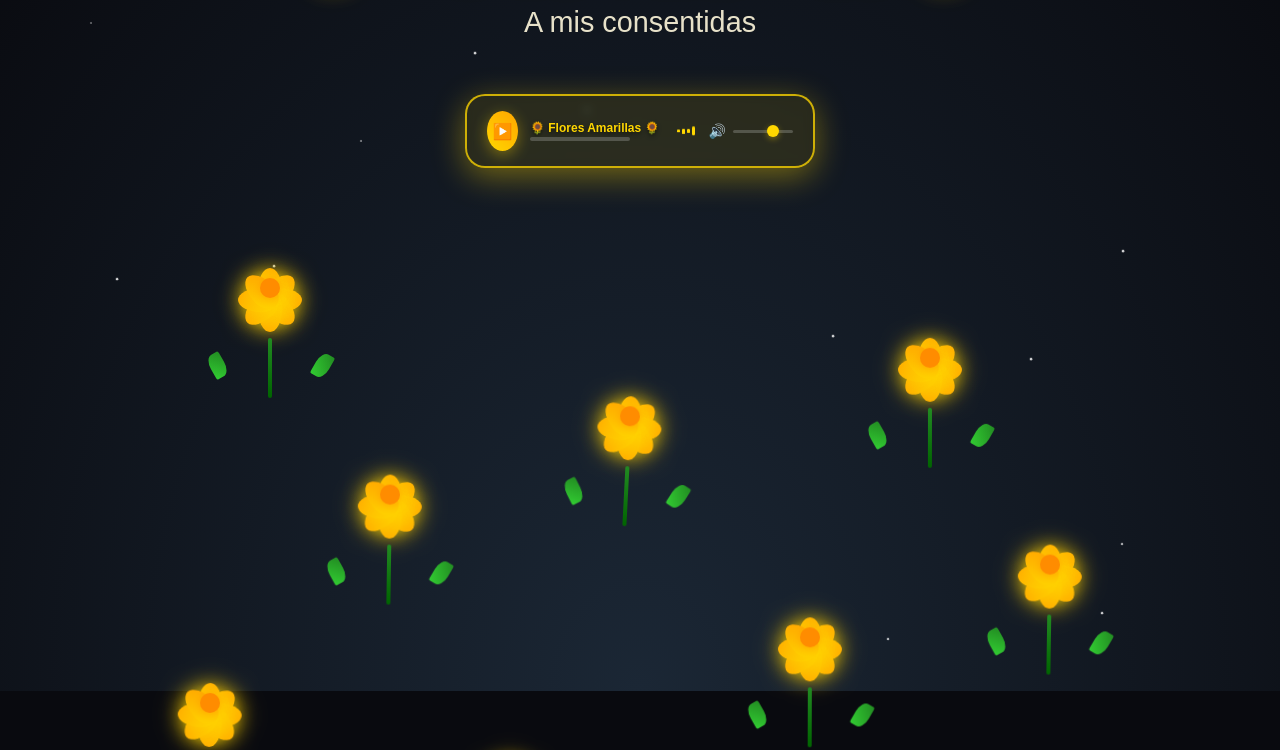
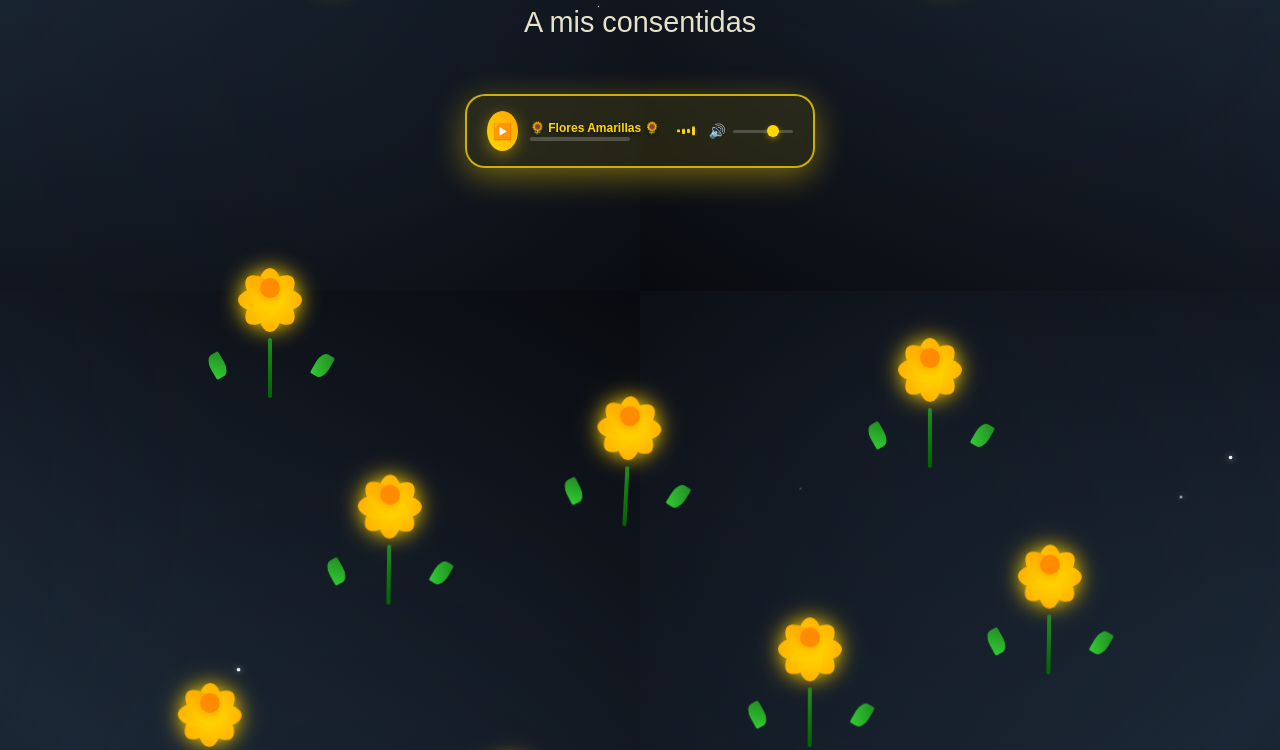
Before and after one commit to Surcagua/Surcagua, a plain HTML site: page index.html in a window 1280 px wide. Shown: the part 109-859 px from the top of the page. Drawn offline with Linux system fonts and the light colour scheme.

Commit message:
Add files via upload

```diff
--- a/index.html
+++ b/index.html
@@ -37,36 +37,61 @@
             user-select: none;
         }
 
-        /* Fondo de universo */
+        /* Fondo de universo infinito */
         .universe {
             position: fixed;
-            top: 0;
-            left: 0;
-            width: 100vw;
-            height: 100vh;
-            min-height: 100vh;
-            min-height: -webkit-fill-available; /* iOS Safari */
-            background: radial-gradient(ellipse at bottom, #1B2735 0%, #090A0F 100%);
+            top: -50vh;
+            left: -50vw;
+            width: 200vw;
+            height: 200vh;
+            background:
+                radial-gradient(ellipse 800px 600px at 25% 25%, #1B2735 0%, rgba(27, 39, 53, 0.8) 40%, transparent 70%),
+                radial-gradient(ellipse 600px 400px at 75% 75%, #1B2735 0%, rgba(27, 39, 53, 0.6) 30%, transparent 60%),
+                radial-gradient(ellipse 1000px 800px at 50% 100%, #1B2735 0%, rgba(27, 39, 53, 0.4) 50%, transparent 80%),
+                linear-gradient(0deg, #090A0F 0%, #1B2735 50%, #090A0F 100%);
+            background-size:
+                200vw 200vh,
+                200vw 200vh,
+                200vw 200vh,
+                200vw 200vh;
+            background-repeat: repeat;
             background-attachment: fixed;
-            background-size: cover;
-            background-repeat: no-repeat;
+            z-index: -2;
+            overflow: hidden;
+        }
+
+        /* Capa adicional para asegurar cobertura infinita */
+        .universe::before {
+            content: '';
+            position: absolute;
+            top: -100vh;
+            left: -100vw;
+            width: 400vw;
+            height: 400vh;
+            background:
+                radial-gradient(circle at 20% 20%, rgba(27, 39, 53, 0.3) 0%, transparent 50%),
+                radial-gradient(circle at 80% 80%, rgba(27, 39, 53, 0.2) 0%, transparent 40%),
+                radial-gradient(ellipse at center, #090A0F 0%, #1B2735 50%, #090A0F 100%);
+            background-size:
+                100vw 100vh,
+                100vw 100vh,
+                200vw 200vh;
+            background-repeat: repeat;
             z-index: -1;
-            overflow: hidden;
-        }
-
-        /* Estrellas animadas */
+        }
+
+        /* Estrellas animadas infinitas */
         .stars {
             position: fixed;
-            top: 0;
-            left: 0;
-            width: 100vw;
-            height: 100vh;
-            min-height: 100vh;
-            min-height: -webkit-fill-available; /* iOS Safari */
+            top: -50vh;
+            left: -50vw;
+            width: 200vw;
+            height: 200vh;
             z-index: -1;
-            overflow: hidden;
-        }
-
+            overflow: visible;
+        }
+
+        /* Estrellas con distribución infinita */
         .star {
             position: absolute;
             width: 2px;
@@ -74,6 +99,7 @@
             background: white;
             border-radius: 50%;
             animation: twinkle 2s infinite alternate;
+            box-shadow: 0 0 6px rgba(255, 255, 255, 0.8);
         }
 
         @keyframes twinkle {
@@ -410,7 +436,7 @@
             }
         }
 
-        /* Optimizaciones para dispositivos móviles - fondo completo */
+        /* Optimizaciones para dispositivos móviles - fondo infinito */
         @media (max-width: 768px) {
             html {
                 height: 100%;
@@ -432,24 +458,33 @@
 
             .universe {
                 position: fixed;
-                top: -10px; /* Compensar posibles espacios */
-                left: -10px;
-                width: calc(100vw + 20px);
-                height: calc(100vh + 20px);
-                min-height: calc(100vh + 20px);
-                min-height: -webkit-fill-available;
-                background: radial-gradient(ellipse at bottom, #1B2735 0%, #090A0F 100%);
-                z-index: -1;
+                top: -100vh; /* Mayor extensión para móviles */
+                left: -100vw;
+                width: 300vw;
+                height: 300vh;
+                background:
+                    radial-gradient(ellipse 800px 600px at 50% 50%, #1B2735 0%, rgba(27, 39, 53, 0.6) 40%, transparent 70%),
+                    linear-gradient(0deg, #090A0F 0%, #1B2735 50%, #090A0F 100%);
+                background-size:
+                    150vw 150vh,
+                    300vw 300vh;
+                background-repeat: repeat;
+                z-index: -2;
+            }
+
+            .universe::before {
+                width: 500vw;
+                height: 500vh;
+                top: -150vh;
+                left: -150vw;
             }
 
             .stars {
                 position: fixed;
-                top: -10px;
-                left: -10px;
-                width: calc(100vw + 20px);
-                height: calc(100vh + 20px);
-                min-height: calc(100vh + 20px);
-                min-height: -webkit-fill-available;
+                top: -100vh;
+                left: -100vw;
+                width: 300vw;
+                height: 300vh;
                 z-index: -1;
             }
 
@@ -1325,32 +1360,46 @@
     </div>
 
     <script>
-        // Crear estrellas animadas (optimizado para dispositivos)
+        // Crear estrellas animadas infinitas (optimizado para dispositivos)
         function createStars() {
             const starsContainer = document.querySelector('.stars');
             // Detección más precisa de dispositivos móviles
             const isMobile = /Android|webOS|iPhone|iPad|iPod|BlackBerry|IEMobile|Opera Mini/i.test(navigator.userAgent) || window.innerWidth <= 768;
             const isLowEnd = window.innerWidth <= 480 || navigator.hardwareConcurrency <= 2;
 
-            // Reducir drásticamente en móviles
+            // Reducir drásticamente en móviles pero distribuir en área extendida
             let numberOfStars;
             if (isLowEnd) {
-                numberOfStars = 15; // Muy pocos para dispositivos de gama baja
+                numberOfStars = 20; // Muy pocos para dispositivos de gama baja
             } else if (isMobile) {
-                numberOfStars = 25; // Menos para móviles normales
+                numberOfStars = 40; // Menos para móviles normales
             } else {
-                numberOfStars = 60; // Reducido también en desktop
-            }
-
+                numberOfStars = 120; // Más para desktop en área extendida
+            }
+
+            // Distribuir estrellas en área extendida (200vw x 200vh)
             for (let i = 0; i < numberOfStars; i++) {
                 const star = document.createElement('div');
                 star.className = 'star';
-                star.style.left = Math.random() * 100 + '%';
-                star.style.top = Math.random() * 100 + '%';
-                star.style.animationDelay = Math.random() * 2 + 's';
-                star.style.animationDuration = (Math.random() * 2 + 2) + 's'; // Animaciones más lentas
+
+                // Distribuir en área extendida para efecto infinito
+                star.style.left = (Math.random() * 200) + '%'; // 0% a 200%
+                star.style.top = (Math.random() * 200) + '%';  // 0% a 200%
+                star.style.animationDelay = Math.random() * 4 + 's';
+                star.style.animationDuration = (Math.random() * 3 + 2) + 's'; // Animaciones variadas
+
+                // Variación de tamaños para más realismo
+                const size = Math.random() * 2 + 1; // 1px a 3px
+                star.style.width = size + 'px';
+                star.style.height = size + 'px';
+
+                // Variación de brillo
+                star.style.opacity = Math.random() * 0.8 + 0.2; // 0.2 a 1.0
+
                 starsContainer.appendChild(star);
             }
+
+            console.log(`✨ ${numberOfStars} estrellas distribuidas en área infinita`);
         }
 
         // Crear partículas flotantes (adaptado por dispositivo)
```
